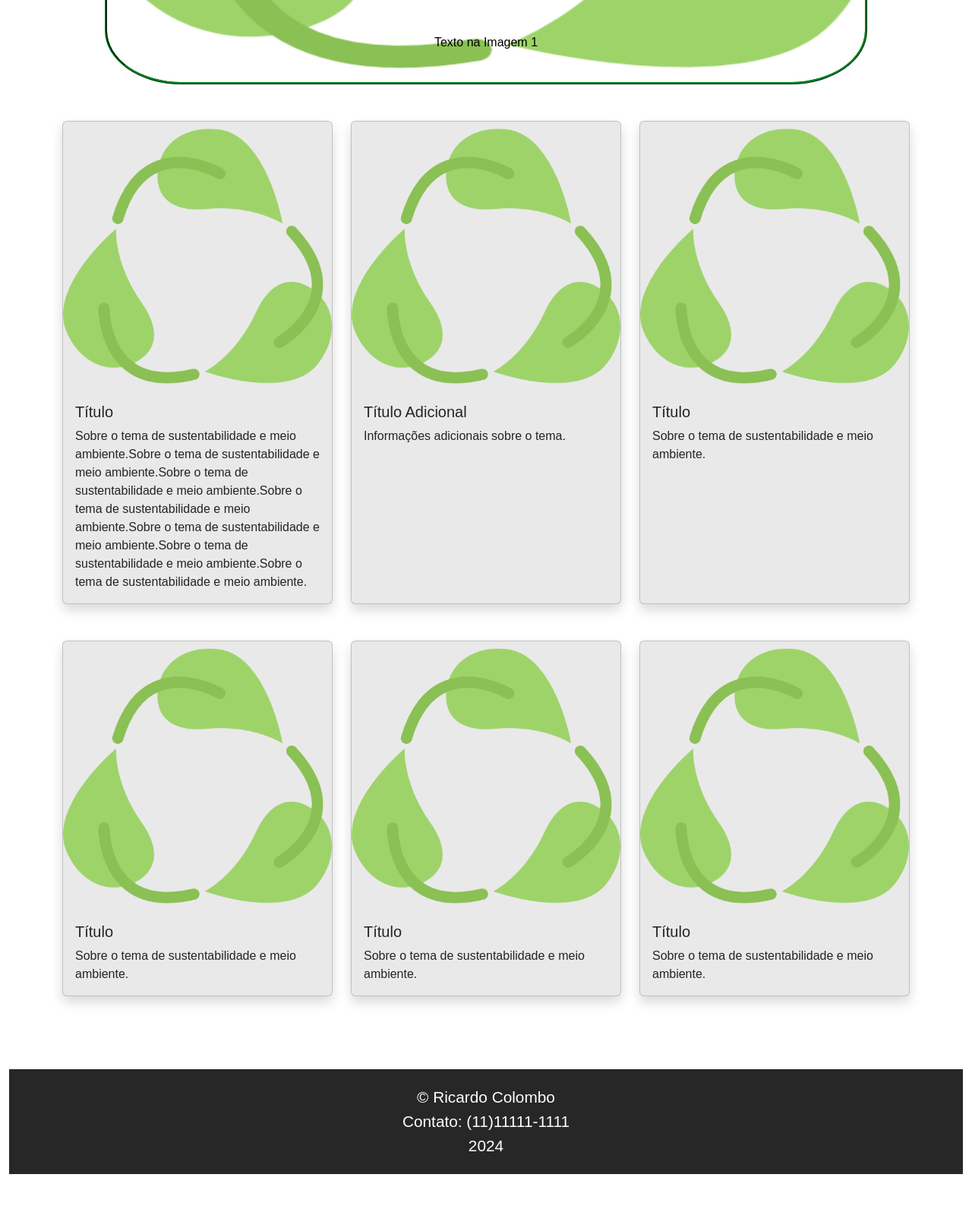
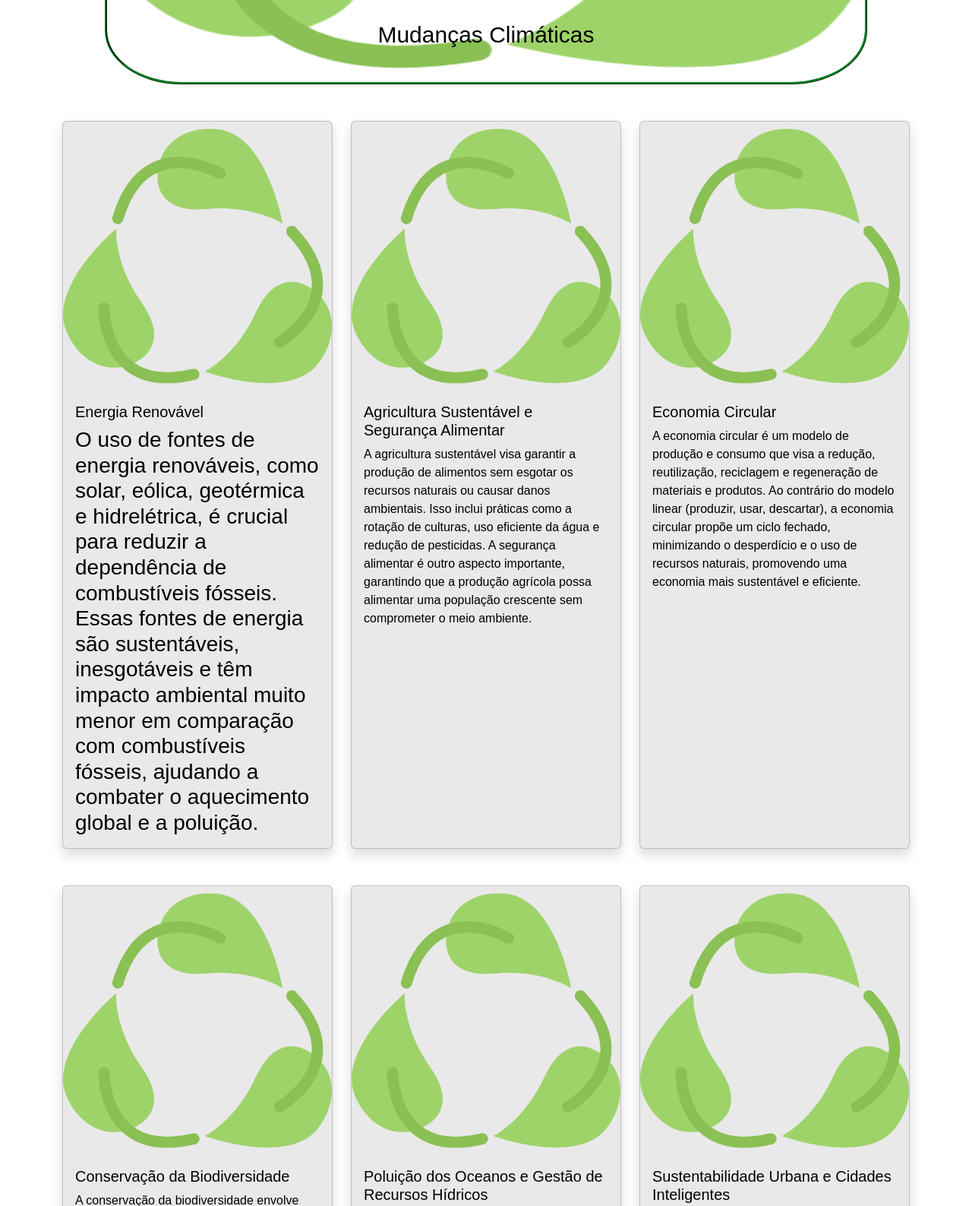
Before and after one commit to RicardoColombo01/Projeto-Escolar, a plain HTML site: page index.html in a window 1280 px wide. Shown: the part 815-2402 px from the top of the page at 76% size. Before the commit the page ends 2360 px from the top, so only its background shows below. Drawn offline with nearby package versions, Linux system fonts and the light colour scheme.

Commit message:
Descrição clara das mudanças realizadas

```diff
--- a/index.html
+++ b/index.html
@@ -48,7 +48,8 @@
 
       /* Ajuste do texto do carrossel */
       .carousel-caption {
-        color: #000;
+        color: #000000;
+        font-size: 30px;
       }
 
       /* Define o body como flexbox para garantir que o footer fique no fim da página */
@@ -180,7 +181,7 @@
                     alt="Imagem 1"
                   />
                   <div class="carousel-caption d-none d-md-block">
-                    Texto na Imagem 1
+                    Mudanças Climáticas
                   </div>
                 </a>
               </div>
@@ -192,7 +193,7 @@
                     alt="Imagem 2"
                   />
                   <div class="carousel-caption d-none d-md-block">
-                    Texto na Imagem 2
+                    Justiça Ambiental
                   </div>
                 </a>
               </div>
@@ -204,7 +205,7 @@
                     alt="Imagem 3"
                   />
                   <div class="carousel-caption d-none d-md-block">
-                    Texto na Imagem 3
+                    Soluções Baseadas na Natureza (NBS - Nature-Based Solutions)
                   </div>
                 </a>
               </div>
@@ -246,8 +247,8 @@
                 class="card h-100 mx-auto shadow"
                 style="background-color: rgb(233, 233, 233)"
               >
-                <a
-                  href="https://periodicos.ufpa.br/index.php/ethnoscientia/article/view/10467"
+                <a style="text-decoration: none; color:#000"
+                  href="https://www.epe.gov.br/pt/abcdenergia/fontes-de-energia#:~:text=São%20exemplos%20de%20fontes%20renováveis,das%20marés%20e%20das%20ondas."
                   target="_blank"
                 >
                   <img
@@ -255,13 +256,13 @@
                     class="card-img-top"
                     alt="imagem da Marie Curie"
                   />
-                </a>
+
                 <div class="card-body">
-                  <h5 class="card-title">Título</h5>
-                  <p class="card-text">
-                    Sobre o tema de sustentabilidade e meio ambiente.Sobre o tema de sustentabilidade e meio ambiente.Sobre o tema de sustentabilidade e meio ambiente.Sobre o tema de sustentabilidade e meio ambiente.Sobre o tema de sustentabilidade e meio ambiente.Sobre o tema de sustentabilidade e meio ambiente.Sobre o tema de sustentabilidade e meio ambiente.
-                  </p>
+                  <h5 class="card-title">Energia Renovável</h5>
+                  <h3 class="card-text">
+                    O uso de fontes de energia renováveis, como solar, eólica, geotérmica e hidrelétrica, é crucial para reduzir a dependência de combustíveis fósseis. Essas fontes de energia são sustentáveis, inesgotáveis e têm impacto ambiental muito menor em comparação com combustíveis fósseis, ajudando a combater o aquecimento global e a poluição.                  </h3>
                 </div>
+              </a>
               </div>
             </div>
 
@@ -271,15 +272,20 @@
                 class="card h-100 mx-auto shadow"
                 style="background-color: rgb(233, 233, 233)"
               >
+              <a style="text-decoration: none; color:#000"
+              href="https://www.unicep.edu.br/post/agricultura-sustentável-e-segurança-alimentar-qual-a-relação-entre-ambas"
+              target="_blank"
+            >
                 <img
                   src="Imagens/plantinha.png"
                   class="card-img-top"
                   alt="imagem adicional"
                 />
                 <div class="card-body">
-                  <h5 class="card-title">Título Adicional</h5>
-                  <p class="card-text">Informações adicionais sobre o tema.</p>
+                  <h5 class="card-title">Agricultura Sustentável e Segurança Alimentar</h5>
+                  <p class="card-text">A agricultura sustentável visa garantir a produção de alimentos sem esgotar os recursos naturais ou causar danos ambientais. Isso inclui práticas como a rotação de culturas, uso eficiente da água e redução de pesticidas. A segurança alimentar é outro aspecto importante, garantindo que a produção agrícola possa alimentar uma população crescente sem comprometer o meio ambiente.</p>
                 </div>
+              </a>
               </div>
             </div>
 
@@ -289,17 +295,22 @@
                 class="card h-100 mx-auto shadow"
                 style="background-color: rgb(233, 233, 233)"
               >
+              <a style="text-decoration: none; color:#000"
+              href="https://www.gov.br/fazenda/pt-br/acesso-a-informacao/acoes-e-programas/transformacao-ecologica/economia-circular"
+              target="_blank"
+            >
                 <img
                   src="Imagens/plantinha.png"
                   class="card-img-top"
                   alt="imagem da Marie Curie"
                 />
                 <div class="card-body">
-                  <h5 class="card-title">Título</h5>
+                  <h5 class="card-title">Economia Circular</h5>
                   <p class="card-text">
-                    Sobre o tema de sustentabilidade e meio ambiente.
+                    A economia circular é um modelo de produção e consumo que visa a redução, reutilização, reciclagem e regeneração de materiais e produtos. Ao contrário do modelo linear (produzir, usar, descartar), a economia circular propõe um ciclo fechado, minimizando o desperdício e o uso de recursos naturais, promovendo uma economia mais sustentável e eficiente.
                   </p>
                 </div>
+              </a>
               </div>
             </div>
 
@@ -309,17 +320,22 @@
                 class="card h-100 mx-auto shadow"
                 style="background-color: rgb(233, 233, 233)"
               >
+              <a style="text-decoration: none; color:#000"
+              href="https://www.enelgreenpower.com/pt/learning-hub/desenvolvimento-sustentavel/biodiversidade"
+              target="_blank"
+            >
                 <img
                   src="Imagens/plantinha.png"
                   class="card-img-top"
                   alt="imagem da Marie Curie"
                 />
                 <div class="card-body">
-                  <h5 class="card-title">Título</h5>
+                  <h5 class="card-title">Conservação da Biodiversidade</h5>
                   <p class="card-text">
-                    Sobre o tema de sustentabilidade e meio ambiente.
+                    A conservação da biodiversidade envolve proteger e restaurar habitats naturais e espécies ameaçadas. A perda de biodiversidade afeta negativamente os ecossistemas, serviços ecossistêmicos e, por consequência, a saúde humana e a economia. A preservação de espécies e ecossistemas é fundamental para manter o equilíbrio ambiental e garantir os recursos naturais para as futuras gerações.
                   </p>
                 </div>
+              </a>
               </div>
             </div>
               <!-- Quinto card -->
@@ -328,17 +344,22 @@
                   class="card h-100 mx-auto shadow"
                   style="background-color: rgb(233, 233, 233)"
                 >
+                <a style="text-decoration: none; color:#000"
+                href="https://www.iberdrola.com/sustentabilidade/poluicao-da-agua"
+                target="_blank"
+              >
                   <img
                     src="Imagens/plantinha.png"
                     class="card-img-top"
                     alt="imagem da Marie Curie"
                   />
                   <div class="card-body">
-                    <h5 class="card-title">Título</h5>
+                    <h5 class="card-title">Poluição dos Oceanos e Gestão de Recursos Hídricos</h5>
                     <p class="card-text">
-                      Sobre o tema de sustentabilidade e meio ambiente.
+                      A poluição dos oceanos, causada por plásticos, produtos químicos e outros resíduos, tem impactos devastadores sobre a vida marinha e os ecossistemas costeiros. A gestão sustentável de recursos hídricos envolve o uso eficiente da água, a proteção de rios, lagos e aquíferos, além de iniciativas para reduzir a poluição e preservar a qualidade da água.
                     </p>
                   </div>
+                </a>
                 </div>
               </div>
                 <!-- Sexto card -->
@@ -347,17 +368,22 @@
                 class="card h-100 mx-auto shadow"
                 style="background-color: rgb(233, 233, 233)"
               >
+              <a style="text-decoration: none; color:#000"
+              href="https://www.enelx.com/br/pt/conteudos/o-que-sao-cidades-inteligentes#:~:text=Também%20chamadas%20de%20cidades%20sustentáveis,de%20vida%20para%20os%20cidadãos."
+              target="_blank"
+            >
                 <img
                   src="Imagens/plantinha.png"
                   class="card-img-top"
                   alt="imagem da Marie Curie"
                 />
                 <div class="card-body">
-                  <h5 class="card-title">Título</h5>
+                  <h5 class="card-title">Sustentabilidade Urbana e Cidades Inteligentes</h5>
                   <p class="card-text">
-                    Sobre o tema de sustentabilidade e meio ambiente.
+                    Cidades sustentáveis buscam reduzir o impacto ambiental através de práticas como a mobilidade sustentável (bicicletas, transporte público eficiente), edifícios ecológicos, gerenciamento de resíduos e planejamento urbano inteligente. Cidades inteligentes utilizam tecnologia para melhorar a eficiência energética, reduzir a poluição e melhorar a qualidade de vida dos cidadãos, promovendo um crescimento urbano mais equilibrado e sustentável.
                   </p>
                 </div>
+              </a>
               </div>
             </div>
           </div>
```
